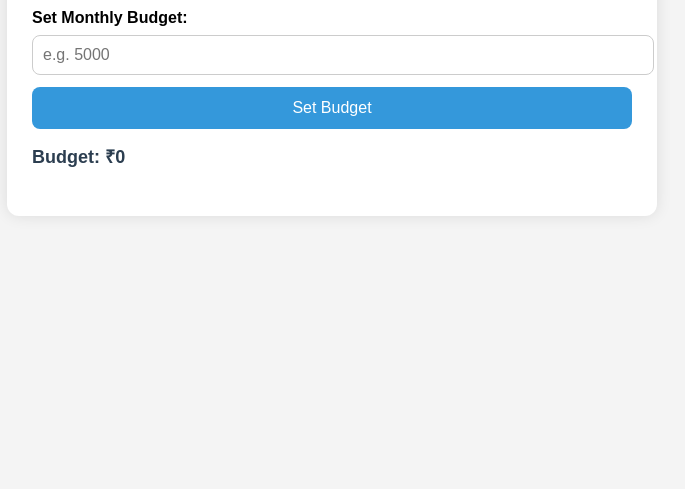
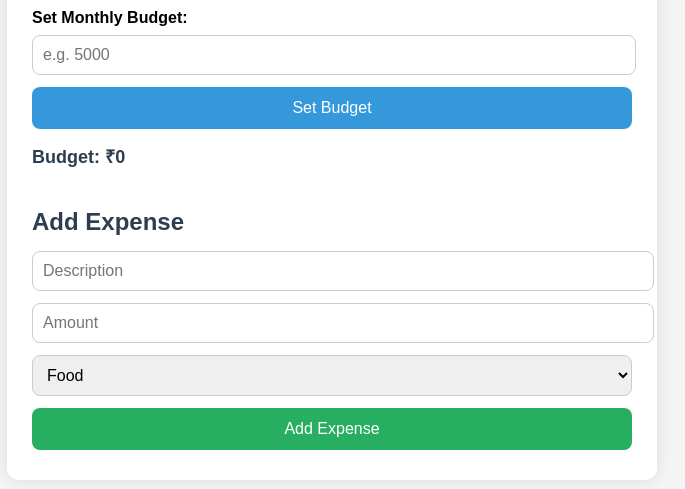
Before and after one commit to 9arunp10/ExpenseTracker, a plain HTML site: page index.html in a window 1280 px wide. Shown: the part 113-602 px from the top of the page, without its empty margins (308-993 px from the left). Drawn offline with Linux system fonts and the light colour scheme.

Commit message:
day4 add expense section

```diff
--- a/index.html
+++ b/index.html
@@ -18,6 +18,24 @@
       <button onclick="setBudget()">Set Budget</button>
       <p id="budget-display">Budget: ₹0</p>
     </div>
+    <!-- Expense Section -->
+    <div id="add-expense-section">
+      <h2>Add Expense</h2>
+
+      <input type="text" id="desc" placeholder="Description">
+      <input type="number" id="amount" placeholder="Amount">
+
+      <select id="category">
+        <option>Food</option>
+        <option>Transport</option>
+        <option>Entertainment</option>
+        <option>Utilities</option>
+        <option>Other</option>
+      </select>
+
+      <button onclick="addExpense()">Add Expense</button>
+    </div>
+
   </div>
 
   <script src="script.js"></script>
--- a/style.css
+++ b/style.css
@@ -41,7 +41,7 @@ body {
 }
 
 #budget-section input {
-  width: 100%;
+  width: 97%;
   padding: 10px;
   margin-top: 8px;
   margin-bottom: 12px;
@@ -72,3 +72,38 @@ body {
   font-weight: bold;
   color: #2c3e50;
 }
+
+#add-expense-section {
+  margin-top: 40px;
+}
+
+#add-expense-section h2 {
+  margin-bottom: 15px;
+  color: #2c3e50;
+}
+
+#add-expense-section input,
+#add-expense-section select {
+  width: 100%;
+  padding: 10px;
+  margin-bottom: 12px;
+  border: 1px solid #ccc;
+  border-radius: 8px;
+  font-size: 16px;
+}
+
+#add-expense-section button {
+  width: 100%;
+  padding: 12px;
+  background-color: #27ae60;
+  color: white;
+  font-size: 16px;
+  border: none;
+  border-radius: 8px;
+  cursor: pointer;
+  transition: background-color 0.3s ease;
+}
+
+#add-expense-section button:hover {
+  background-color: #219150;
+}
```
Also changed, not shown: script.js (+1 -6 lines).
